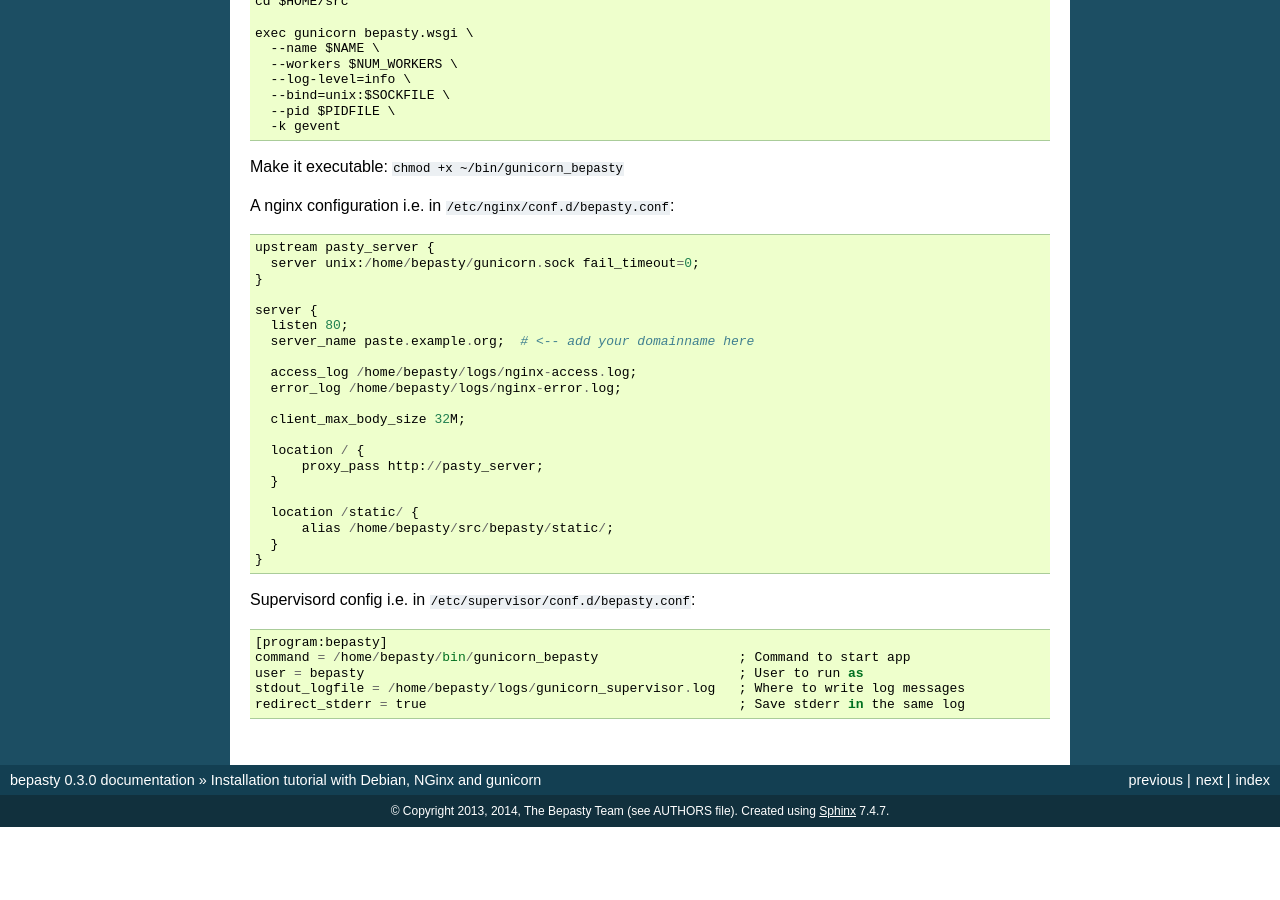
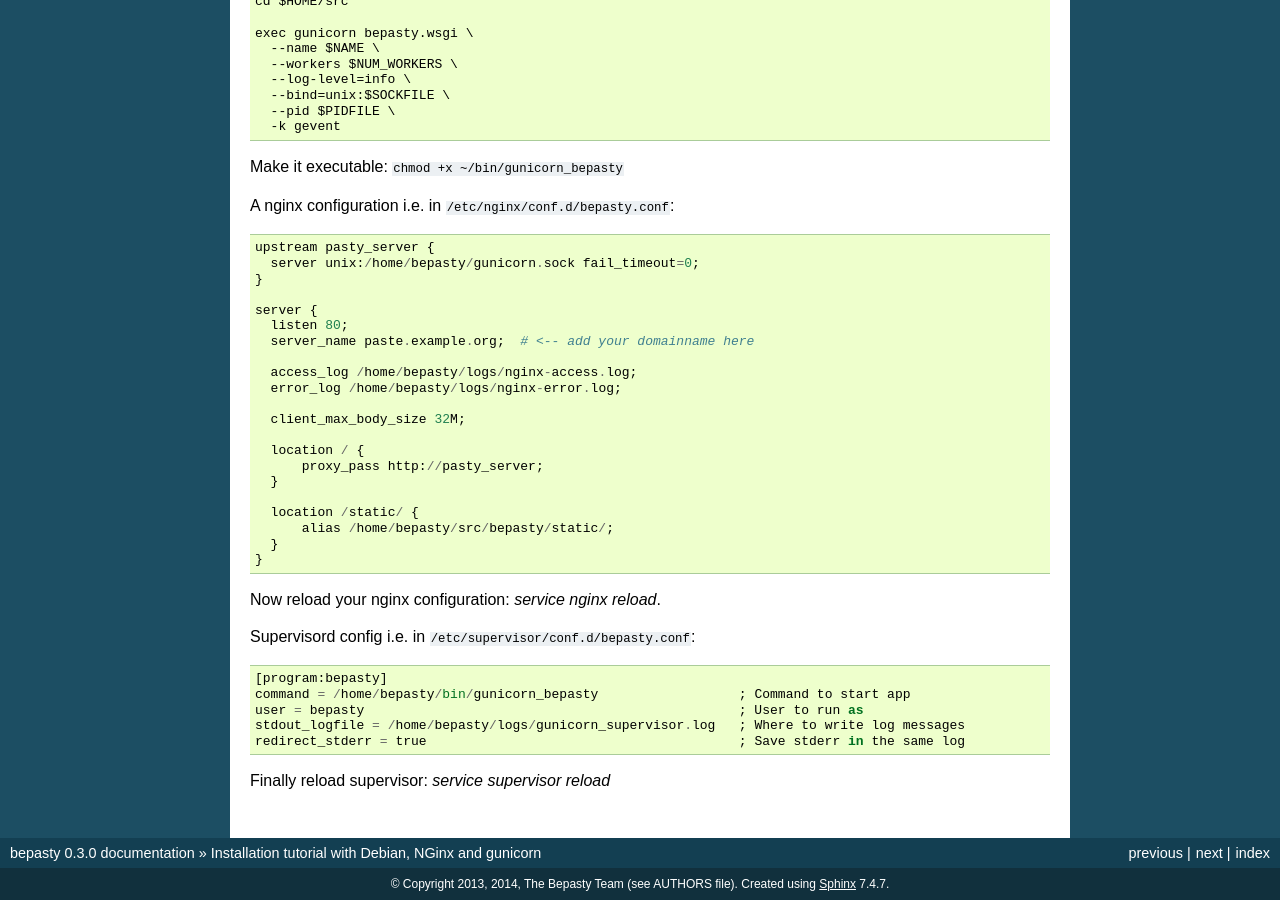
Before and after one commit to bepasty/bepasty-server, a Sphinx documentation site: the page built from docs/source/install-tutorial.rst, in a window 1280 px wide and 900 px high, scrolled down 913 px. Built offline with Sphinx 7.4.7, drawn with Linux system fonts in a browser that asks for light colours; pages that are not in the unit, such as notebooks, are missing from menus; before the commit the page ends 1740 px from its top, so only the background shows below that.

Commit message:
Add reload commands for nginx and supervisor

```diff
--- a/docs/source/install-tutorial.rst
+++ b/docs/source/install-tutorial.rst
@@ -100,6 +100,7 @@ A nginx configuration i.e. in ``/etc/nginx/conf.d/bepasty.conf``:
     }
   }
 
+Now reload your nginx configuration: `service nginx reload`.
 
 Supervisord config i.e. in ``/etc/supervisor/conf.d/bepasty.conf``:
 
@@ -110,3 +111,5 @@ Supervisord config i.e. in ``/etc/supervisor/conf.d/bepasty.conf``:
   user = bepasty                                                ; User to run as
   stdout_logfile = /home/bepasty/logs/gunicorn_supervisor.log   ; Where to write log messages
   redirect_stderr = true                                        ; Save stderr in the same log
+
+Finally reload supervisor: `service supervisor reload`
```
